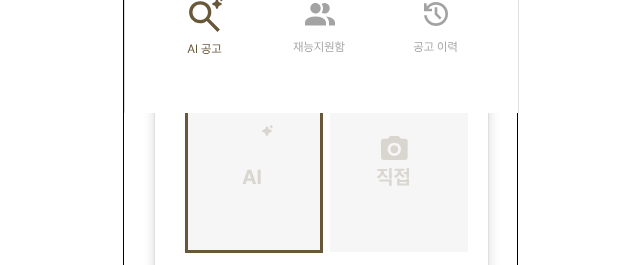
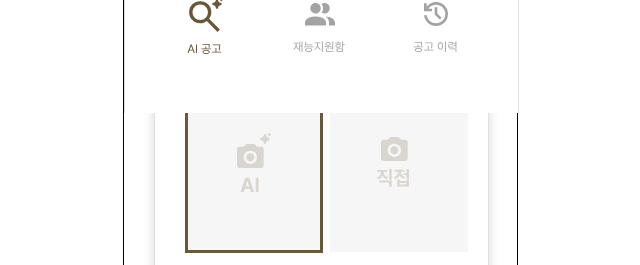
Before and after one commit to 2025-13thHackathon-TeamMinsik/Frontend, a React (Create React App) app: page /NoticeUp in a window 1280 px wide. Shown: the part 687-952 px from the top of the page, without its empty margins (320-960 px from the left). Built offline with nearby package versions, Linux system fonts and the light colour scheme.

Commit message:
이림아 피자 수정했어!

```diff
--- a/src/pages/NoticeUp.jsx
+++ b/src/pages/NoticeUp.jsx
@@ -103,10 +103,20 @@ const NoticeUp = () => {
           /></S.Icon> <S.Text>사진 첨부</S.Text></S.Box3>
 
         <S.Box5>
-            <S.PicBox1><S.Pic></S.Pic></S.PicBox1><S.PicBox2><S.PicAdd2> <img
-            src={`${process.env.PUBLIC_URL}/images/PicAdd2.svg`}
+
+            <S.PicBox1>
+              <S.Pic><img
+            src={`${process.env.PUBLIC_URL}/images/AiAdd.svg`}
+            alt="Ai 추가"
+          /></S.Pic>
+          </S.PicBox1>
+
+            <S.PicBox2>
+              <S.PicAdd2> <img
+            src={`${process.env.PUBLIC_URL}/images/Add2.svg`}
             alt="직접 추가"
-          /></S.PicAdd2></S.PicBox2>
+          /></S.PicAdd2>
+          </S.PicBox2>
         </S.Box5>
 
           <S.Box3> <S.Icon> <img
--- a/src/styles/StyledNoticeUp.jsx
+++ b/src/styles/StyledNoticeUp.jsx
@@ -274,6 +274,7 @@ export const PicBox1 = styled.div`
 
     margin-left: 30px;
     margin-top: 20px;
+    position: releative
 `;
 
 export const PicBox2 = styled.div`
@@ -286,9 +287,10 @@ export const PicBox2 = styled.div`
       margin-top: 20px;
 `;
 
+
 export const PicAdd2 = styled.div`
     position: absolute;
-    top: 55px;
+    top: 67px;
     right: 57px;
 `;
 
@@ -311,7 +313,9 @@ export const Box6= styled.div`
 `;
 
 export const Pic= styled.div`
-margin-left: 0.25px;
+    position: absolute;
+  left: 113px;
+  top: 820px;
 `;
 
 export const choice1 = styled.div`
```
Also changed, not shown: public/images/Add2.svg (added), public/images/AiAdd.svg (added).
